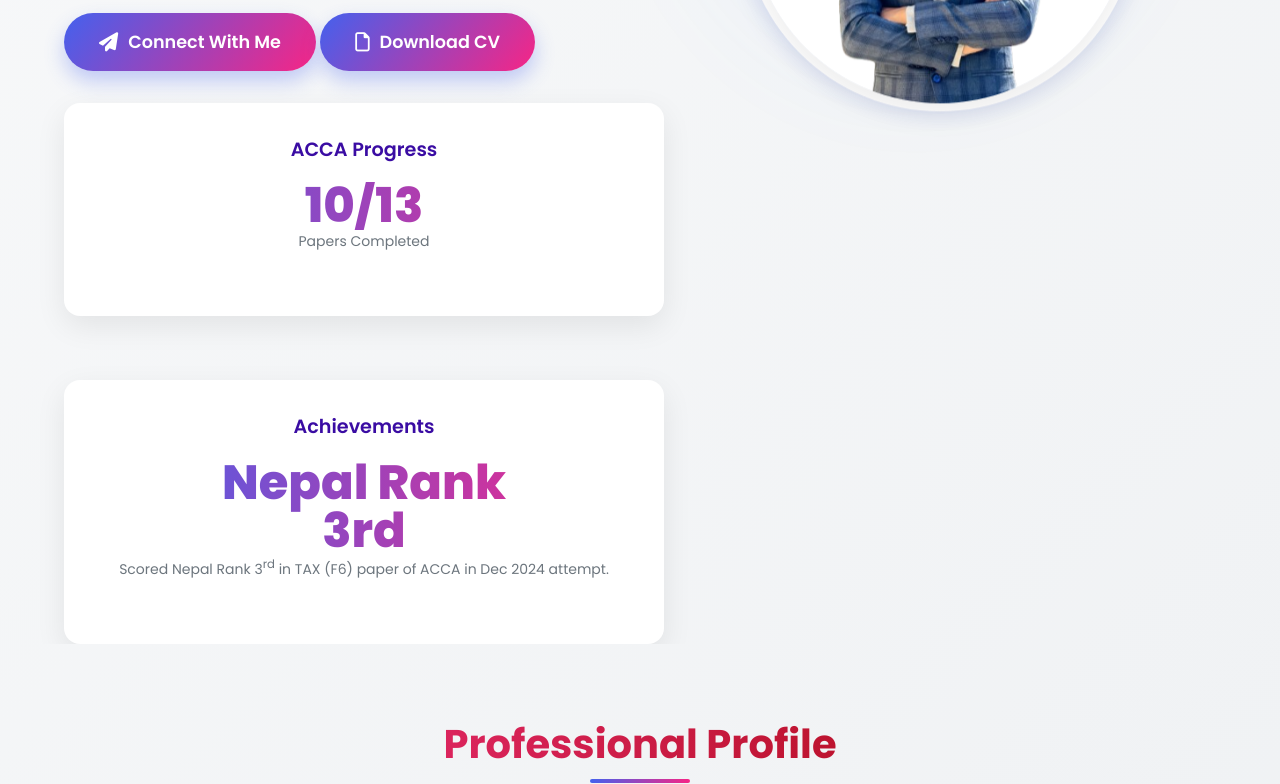
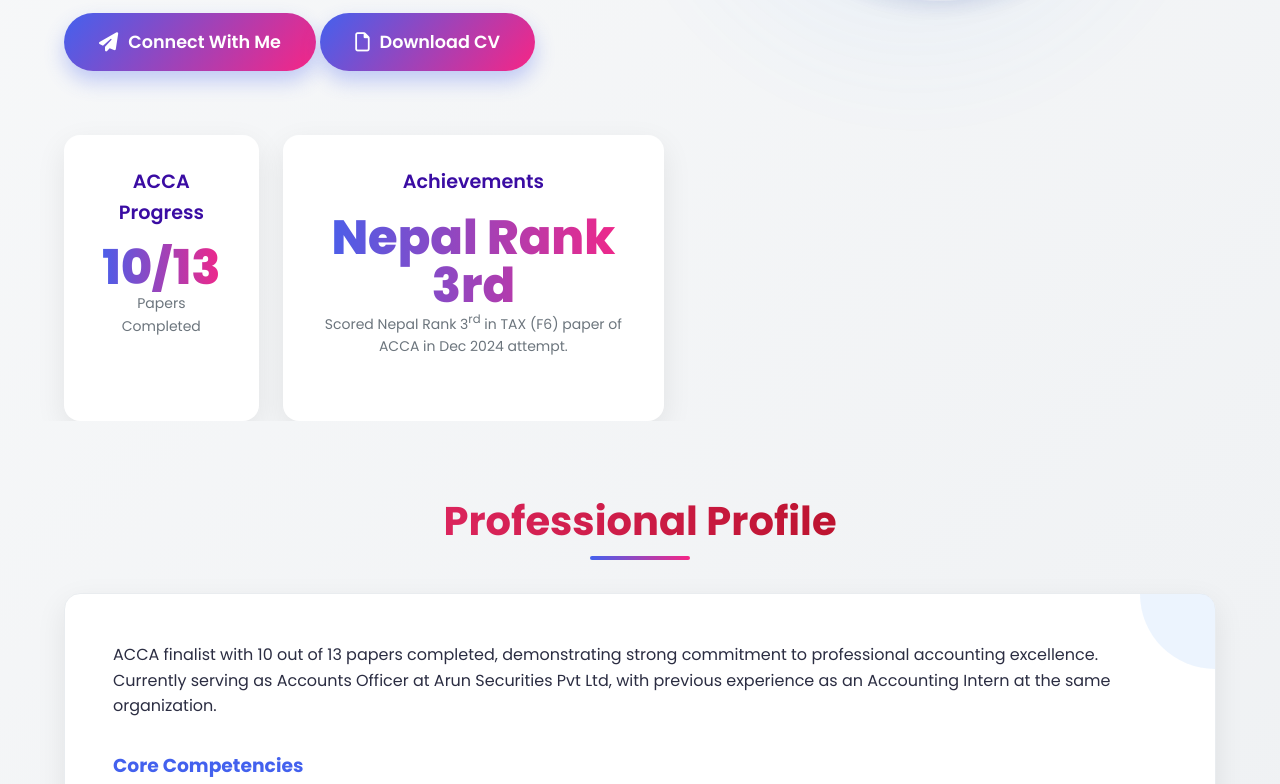
Before and after one commit to anoopkattel/Newebsite, a plain HTML site: page index.html in a window 1280 px wide. Shown: the part 567-1351 px from the top of the page. Drawn offline with Linux system fonts and the light colour scheme.

Commit message:
Update index.html

```diff
--- a/index.html
+++ b/index.html
@@ -736,19 +736,20 @@
         /* ACCA Progress */
         .progress-box{
       display: flex;
-    gap: 2rem;
-    align-items: stretch;
+    gap: 1.5rem;
     width: 100%;
+    max-width: 1050px;
+    margin: 2rem auto 0;
 }
 
         .acca-progress {
+        flex: 3.5;
         background: var(--light);
         border-radius: var(--border-radius);
         padding: 2rem;
         box-shadow: var(--shadow);
         margin-top: 2rem;
         text-align: center;
-            flex:3;
         transition: 0.4s ease;
         }
 
@@ -762,14 +763,14 @@
          }
 
         .acca-achievements {
+        flex: 8.5;
         background: var(--light);
         border-radius: var(--border-radius);
         padding: 2rem;
         box-shadow: var(--shadow);
         margin-top: 2rem;
         text-align: center;
-            flex: 7;
-            transition: 0.3s ease;
+        transition: 0.4s ease;
         }
 
         .progress-text {
@@ -896,16 +897,17 @@
                 margin-left: 0;
                 margin-top: 15px;
             }
-        }
      .progress-box {
             flex-direction: column;
              width: 100%;
      }
-
     .acca-progress,
     .acca-achievements {
         width: 100%;
+        flex: none;
         }
+ }
+
     </style>
 </head>
 <body>
```
Lines whose indentation alone changed are shown as unchanged.
